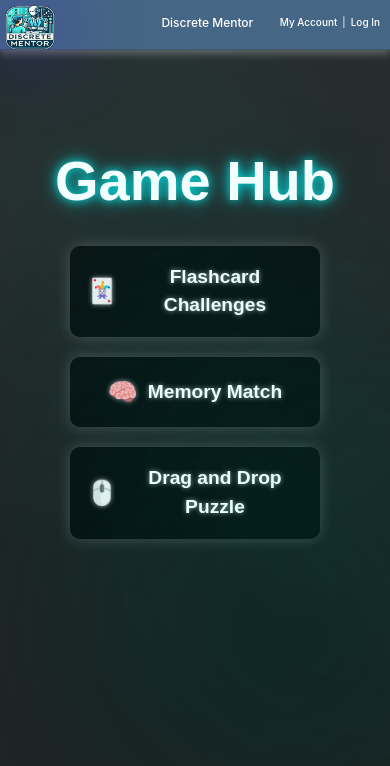
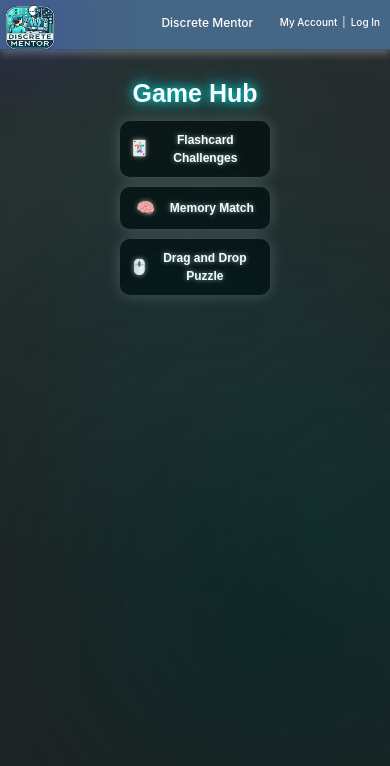
Before and after one commit to wreme44/Discrete-Math-A.i.-Tutor_App, a React (Vite) app: page /games in a window 390 px wide. Shown: the top 766 px of the page. Built offline with nearby package versions, Linux system fonts and the light colour scheme; no server answers.

Commit message:
responsiveness for game hub page

```diff
--- a/src/App.css
+++ b/src/App.css
@@ -1137,7 +1137,7 @@ math-field:hover {
 }
 
 .game-link:hover {
-    color: #000000 !important;
+    color: #0a2663 !important;
 }
 
 /* Correct / Incorrect user solution text color */
--- a/src/components/ExercisesPage.jsx
+++ b/src/components/ExercisesPage.jsx
@@ -324,7 +324,7 @@ const ExercisesPage = ({
         //     }
         // }
 
-        const payload = {messages}
+        const payload = { messages }
         // console.log("Sending payload:", payload);
         // store users submitted solution
         setSubmittedSolutions((prev) => ({
@@ -1152,8 +1152,11 @@ const ExercisesPage = ({
                                 {/* display hint from database */}
                                 {showHint[exercise.exercise_id] && (
                                     <div className="mt-8 pb-1 pt-0 pl-2 pr-2 bg-gray-700 rounded w-max max-w-full">
-                                <h3 className="text-md font-semibold mb-1">Hint:</h3>
-                                <div className="text-sm">{renderExerciseQuestion(exercise.hint)}</div>
+                                        <h3 className="text-md font-semibold mb-1
+                                        xxxsm:text-[12px] xxsm:text-[12px] xsm:text-[15px] sm:text-[18px] md:text-[20px] lg:text-[24px] xl:text-[24px]">
+                                            Hint:</h3>
+                                        <div className="text-sm xxxsm:text-[8px] xxsm:text-[10px] xsm:text-[12px] sm:text-[14px] md:text-[14px] lg:text-[16px] xl:text-[16px]">
+                                            {renderExerciseQuestion(exercise.hint)}</div>
                                     </div>
                                 )}
                                 {/* display GPT feedback when the button is clicked */}
@@ -1166,7 +1169,7 @@ const ExercisesPage = ({
                                 )} {/* [exercise.exercise_id] */}
                                 {isTyping && (
                                     <div className='flex items-center justify-center'>
-                                <img className='loading-gif' alt='... ...' src='/loading-ripple.svg' />
+                                        <img className='loading-gif' alt='loading' src='/loading-ripple.svg' />
                                     </div>
                                 )}
                                 <div className="mt-16 -mb-10 border-0 border-t border-gray-600 border-opacity-100 w-[80%] mx-auto"></div>
@@ -1177,19 +1180,16 @@ const ExercisesPage = ({
                         <div className="flex flex-col items-center justify-center
                             xxxsm:mb-[10px] xxsm:mb-[12px] xsm:mb-[15px] sm:mb-[15px] md:mb-[20px] lg:mb-[20px] xl:mb-[20px]
                             xxxsm:text-[10px] xxsm:text-[12px] xsm:text-[12px] sm:text-[14px] md:text-[16px] lg:text-[16px] xl:text-[16px]">
-                    <Link className=""
-                        to="/games">
-                        <img className="xxxsm:w-[30px] xxsm:w-[40px] xsm:w-[50px] sm:w-[60px] md:w-[60px] lg:w-[70px] xl:w-[70px] h-auto mr-1"
-                            alt="Games" src="/games-icon.svg" />
-                    </Link>
+                            <img className="xxxsm:w-[30px] xxsm:w-[40px] xsm:w-[50px] sm:w-[60px] md:w-[60px] lg:w-[70px] xl:w-[70px]
+                            h-auto mr-1 focus:outline-none focus:ring-2 focus:ring-[rgba(0,0,0,0)]"
+                                alt="Games" src="/games-icon.svg"
+                            />
                             <button className="game-link px-2 bg-gradient-to-r from-[rgb(60,217,128)] to-[rgb(44,224,221)] hover:from-[rgba(60,217,128,0.92)]
-                        hover:to-[rgba(44,224,221,0.9)] focus:outline-none focus:ring-2 focus:ring-[rgba(0,0,0,0)] rounded"
+                            hover:to-[rgba(44,224,221,0.9)] focus:outline-none focus:ring-2 focus:ring-[rgba(0,0,0,0)] rounded
+                            transform transition duration-75 ease-in-out hover:scale-105 active:scale-95"
                                 onClick={toggleGames}>
                                 <span>D-Mentor Games</span>
                             </button>
-                    {/* <Link className="game-link px-2 bg-gradient-to-r from-[rgb(60,217,128)] to-[rgb(44,224,221)] hover:from-[rgba(60,217,128,0.92)]
-                        hover:to-[rgba(44,224,221,0.9)] focus:outline-none focus:ring-2 focus:ring-[rgba(0,0,0,0)] rounded"
-                        to="/games">D-Mentor Games</Link> */}
                         </div>
                     </div>
                     <div className="flex justify-between items-end -mb-1">
@@ -1229,14 +1229,18 @@ const ExercisesPage = ({
                 </div>
             ) : (
                 <>
-                <Games/>
+                    <Games />
+                    <div className="flex justify-center items-center">
                         <button className="game-link px-2 bg-gradient-to-r from-[rgb(60,217,128)] to-[rgb(44,224,221)] hover:from-[rgba(60,217,128,0.92)]
-                        hover:to-[rgba(44,224,221,0.9)] focus:outline-none focus:ring-2 focus:ring-[rgba(0,0,0,0)] rounded"
+                        hover:to-[rgba(44,224,221,0.9)] focus:outline-none focus:ring-2 focus:ring-[rgba(0,0,0,0)] rounded
+                        transform transition duration-75 ease-in-out hover:scale-105 active:scale-95
+                        xxxsm:mt-[10px] xxsm:mt-[12px] xsm:mt-[15px] sm:mt-[15px] md:mt-[20px] lg:mt-[20px] xl:mt-[20px]
+                        xxxsm:text-[10px] xxsm:text-[12px] xsm:text-[12px] sm:text-[14px] md:text-[16px] lg:text-[16px] xl:text-[16px]"
                             onClick={toggleGames}>
                             <span>Back to Exercises</span>
                         </button>
+                    </div>
                 </>
-
             )}
         </>
     );
--- a/src/components/Games.jsx
+++ b/src/components/Games.jsx
@@ -15,7 +15,7 @@ const Games = () => {
     }, []);
 
     return (
-        <div className="games-container">
+        <div className="games-container xxxsm:pt-[80px] xxsm:pt-[80px] xsm:pt-[80px] sm:pt-[80px] md:pt-[90px] lg:pt-[100px] xl:pt-[100px]">
             <style>
                 {`
           /* Background Styling */
@@ -32,7 +32,7 @@ const Games = () => {
             color: white;
             text-align: center;
             // height: 100vh;
-            padding-top: 150px;
+            // padding-top: 150px;
             display: flex;
             flex-direction: column;
             justify-content: center;
@@ -42,9 +42,9 @@ const Games = () => {
           }
 
           .games-title {
-            font-size: 3.5rem;
+            // font-size: 3.5rem;
             font-weight: bold;
-            margin-bottom: 1.5rem;
+            // margin-bottom: 1.5rem;
             color: #ffffff;
             text-shadow: 0 0 10px rgba(0, 255, 255, 0.8), 0 0 20px rgba(0, 255, 255, 0.6);
           }
@@ -53,10 +53,10 @@ const Games = () => {
             display: flex;
             align-items: center;
             justify-content: center;
-            width: 250px;
-            padding: 15px;
-            margin: 10px;
-            font-size: 1.2rem;
+            // width: 250px;
+            // padding: 15px;
+            // margin: 10px;
+            // font-size: 1.2rem;
             font-weight: bold;
             color: #ffffff;
             background-color: rgba(0, 0, 0, 0.7);
@@ -76,8 +76,8 @@ const Games = () => {
           }
 
           .game-icon {
-            margin-right: 10px;
-            font-size: 1.5rem;
+            // margin-right: 10px;
+            // font-size: 1.5rem;
           }
 
           /* Adding Ambient Effects */
@@ -102,24 +102,43 @@ const Games = () => {
         `}
             </style>
 
-            <h1 className="games-title">Game Hub</h1>
+            <h1 className="games-title xxxsm:mb-[5px] xxsm:mb-[8px] xsm:mb-[10px] sm:mb-[12px] md:mb-[18px] lg:mb-[20px] xl:mb-[20px]
+                        xxxsm:text-[20px] xxsm:text-[25px] xsm:text-[35px] sm:text-[40px] md:text-[50px] lg:text-[60px] xl:text-[60px]">Game Hub</h1>
             <button
-                className="game-button"
+                className="game-button xxxsm:text-[10px] xxsm:text-[12px] xsm:text-[15px] sm:text-[15px] md:text-[18px] lg:text-[20px] xl:text-[20px]
+                xxxsm:w-[125px] xxsm:w-[150px] xsm:w-[175px] sm:w-[200px] md:w-[250px] lg:w-[250px] xl:w-[250px]
+                xxxsm:p-[5px] xxsm:p-[8px] xsm:p-[10px] sm:p-[12px] md:p-[15px] lg:p-[15px] xl:p-[15px]
+                xxxsm:m-[5px] xxsm:m-[5px] xsm:m-[8px] sm:m-[8px] md:m-[10px] lg:m-[10px] xl:m-[10px]"
                 onClick={() => navigate("/flashcard-challenges")}
             >
-                <span className="game-icon">🃏</span> Flashcard Challenges
+                <span className="game-icon xxxsm:text-[12px] xxsm:text-[15px] xsm:text-[18px] sm:text-[20px] md:text-[25px] lg:text-[30px] xl:text-[30px]
+                xxxsm:mr-[1px] xxsm:mr-[2px] xsm:mr-[3px] sm:mr-[5px] md:mr-[5px] lg:mr-[10px] xl:mr-[10px]">
+                    🃏
+                </span> Flashcard Challenges
             </button>
             <button
-                className="game-button"
+                className="game-button xxxsm:text-[10px] xxsm:text-[12px] xsm:text-[15px] sm:text-[15px] md:text-[18px] lg:text-[20px] xl:text-[20px]
+                xxxsm:w-[125px] xxsm:w-[150px] xsm:w-[175px] sm:w-[200px] md:w-[250px] lg:w-[250px] xl:w-[250px]
+                xxxsm:p-[5px] xxsm:p-[8px] xsm:p-[10px] sm:p-[12px] md:p-[15px] lg:p-[15px] xl:p-[15px]
+                xxxsm:m-[5px] xxsm:m-[5px] xsm:m-[8px] sm:m-[8px] md:m-[10px] lg:m-[10px] xl:m-[10px]"
                 onClick={() => navigate("/memory-match")}
             >
-                <span className="game-icon">🧠</span> Memory Match
+                <span className="game-icon xxxsm:text-[12px] xxsm:text-[15px] xsm:text-[18px] sm:text-[20px] md:text-[25px] lg:text-[30px] xl:text-[30px]
+                xxxsm:mr-[10px] xxsm:mr-[15px] xsm:mr-[15px] sm:mr-[25px] md:mr-[35px] lg:mr-[25px] xl:mr-[25px]">
+                    🧠
+                </span> Memory Match
             </button>
             <button
-                className="game-button"
+                className="game-button xxxsm:text-[10px] xxsm:text-[12px] xsm:text-[15px] sm:text-[15px] md:text-[18px] lg:text-[20px] xl:text-[20px]
+                xxxsm:w-[125px] xxsm:w-[150px] xsm:w-[175px] sm:w-[200px] md:w-[250px] lg:w-[250px] xl:w-[250px]
+                xxxsm:p-[5px] xxsm:p-[8px] xsm:p-[10px] sm:p-[12px] md:p-[15px] lg:p-[15px] xl:p-[15px]
+                xxxsm:m-[5px] xxsm:m-[5px] xsm:m-[8px] sm:m-[8px] md:m-[10px] lg:m-[10px] xl:m-[10px]"
                 onClick={() => navigate("/drag-and-drop-puzzle")}
             >
-                <span className="game-icon">🖱️</span> Drag and Drop Puzzle
+                <span className="game-icon xxxsm:text-[12px] xxsm:text-[15px] xsm:text-[18px] sm:text-[20px] md:text-[25px] lg:text-[30px] xl:text-[30px]
+                xxxsm:mr-[1px] xxsm:mr-[1px] xsm:mr-[1px] sm:mr-[2px] md:mr-[7px] lg:mr-[10px] xl:mr-[10px]">
+                    🖱️
+                </span> Drag and Drop Puzzle
             </button>
 
             {/* Ambient Glow Effects */}
```
Lines whose indentation alone changed are shown as unchanged.
